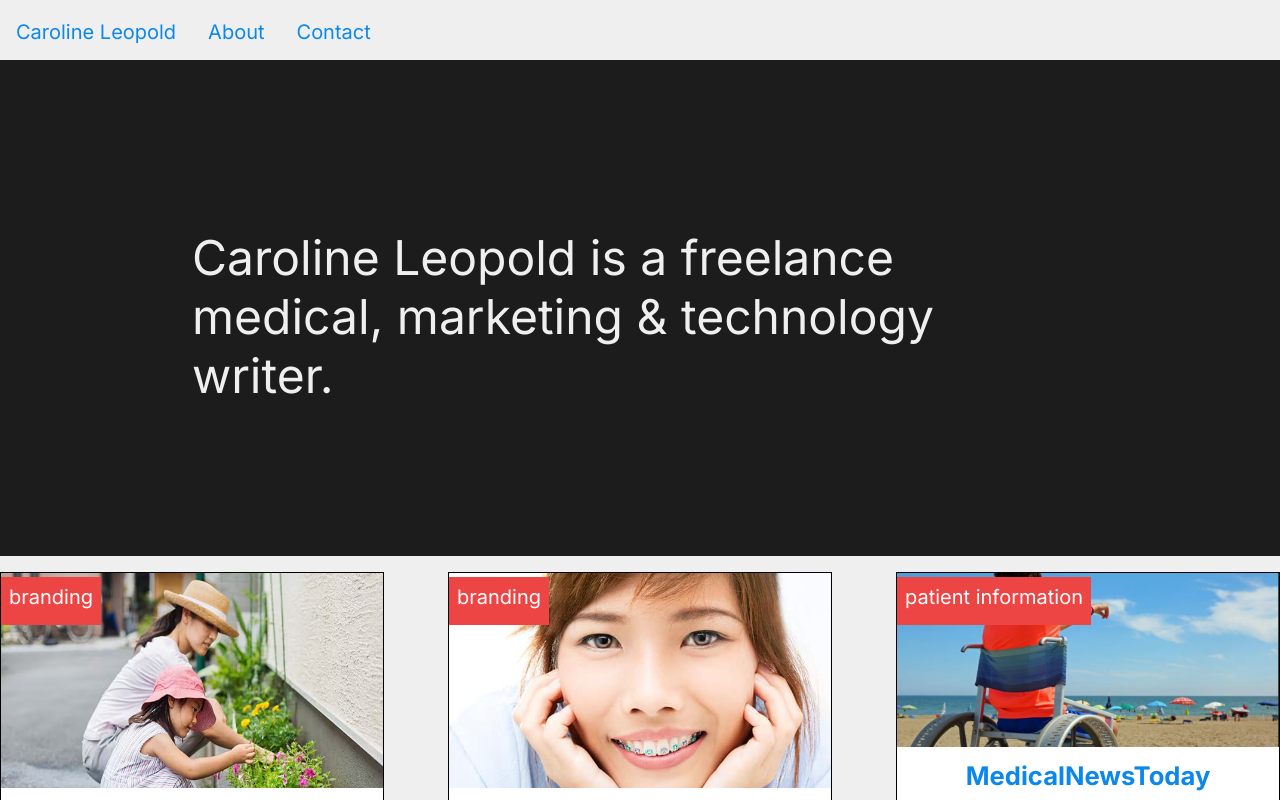
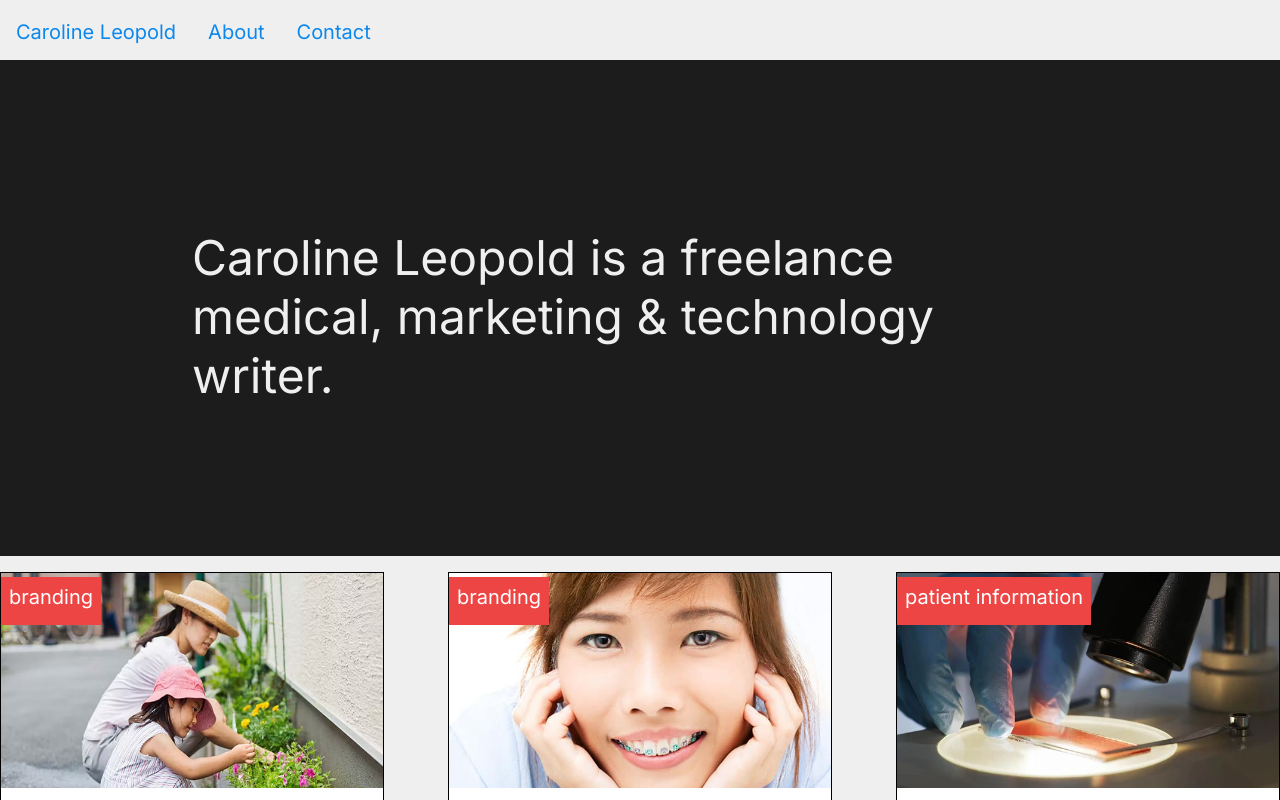
Before and after one commit to cml815/about-a, a React (Create React App) app: page / in a window 1280 px wide. Shown: the top 800 px of the page. Built offline with nearby package versions, Linux system fonts and the light colour scheme.

Commit message:
img edit and add to data

```diff
--- a/src/data.js
+++ b/src/data.js
@@ -55,7 +55,7 @@ let projects = [
       {tag: "health", type: ""},
       {tag: "E-A-T", type: ""}
     ],
-    image: require("./images/mnt.png"),
+    image: require("./images/biopsy-slide.webp"),
     snippet: "Medical News Today, part of Health Line, is a major provider of medical information to consumers. I was hired for my medical writing experience. Health articles I wrote are carefully researched and written to present a neutral, but authoritative tone.",
     excerpt: "The cerebellum helps a person drive, throw a ball, or walk across the room...This article explains the anatomy, functions, and possible disorders of the cerebellum. It will also offer tips on preserving brain health.",
     url0: "https://www.medicalnewstoday.com/articles/313265",
```
Also changed, not shown: src/images/biopsy-slide.webp (added).
